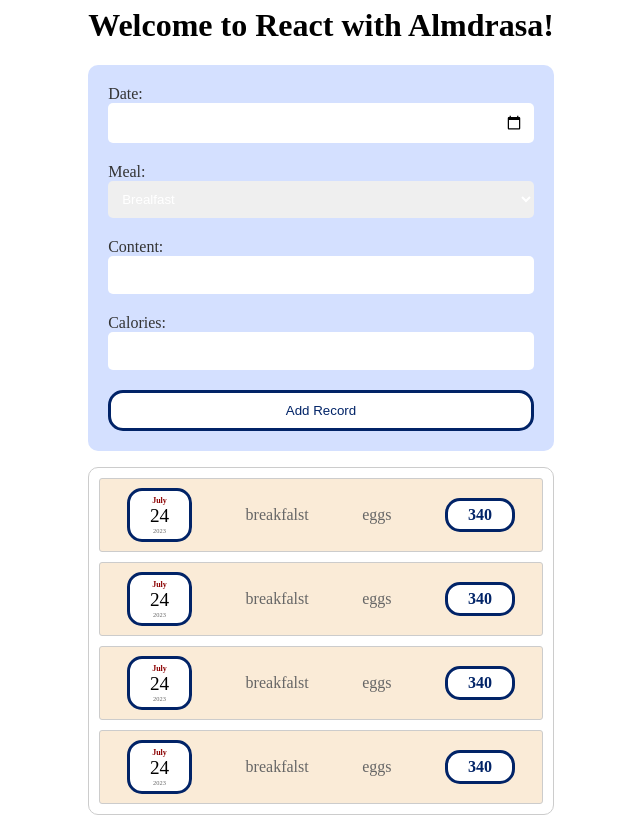
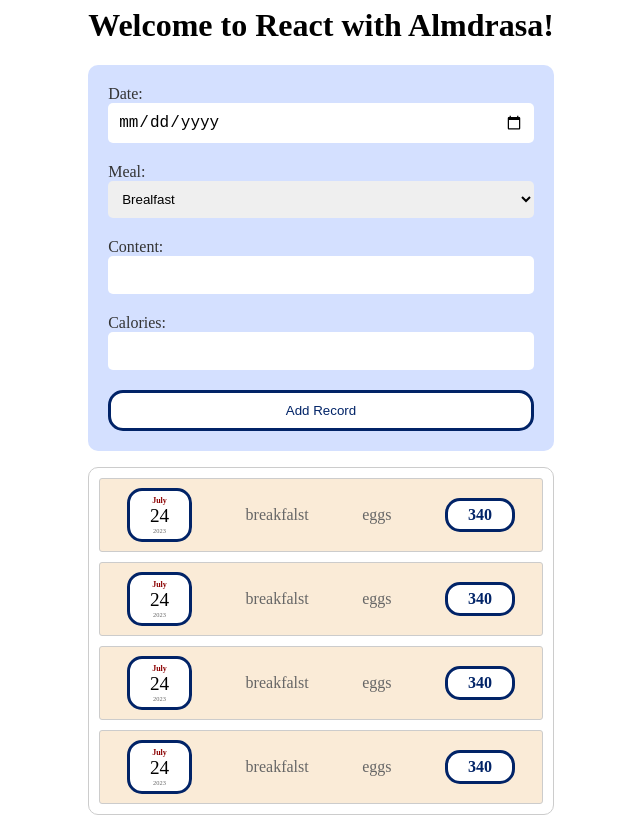
Before and after one commit to AhmedHesham303/Calorie-Tracker, a React (Vite) app: page / in a window 1280 px wide. Shown: the whole page, without its empty margins (319-959 px from the left). Built offline with nearby package versions, Linux system fonts and the light colour scheme.

Commit message:
editing form input color

```diff
--- a/src/Components/edit/CalorieRecordEdit.css
+++ b/src/Components/edit/CalorieRecordEdit.css
@@ -15,7 +15,7 @@ form label {
 form input[type="text"],
 form input[type="number"],
 form input[type="date"] {
-  color: #fff;
+  color: black;
   border: none;
   padding: 10px;
   border-radius: 5px;
@@ -28,7 +28,7 @@ form input[type="date"] {
 }
 
 form select {
-  color: #fff;
+  color: black;
   border: none;
   padding: 10px;
   border-radius: 5px;
```
